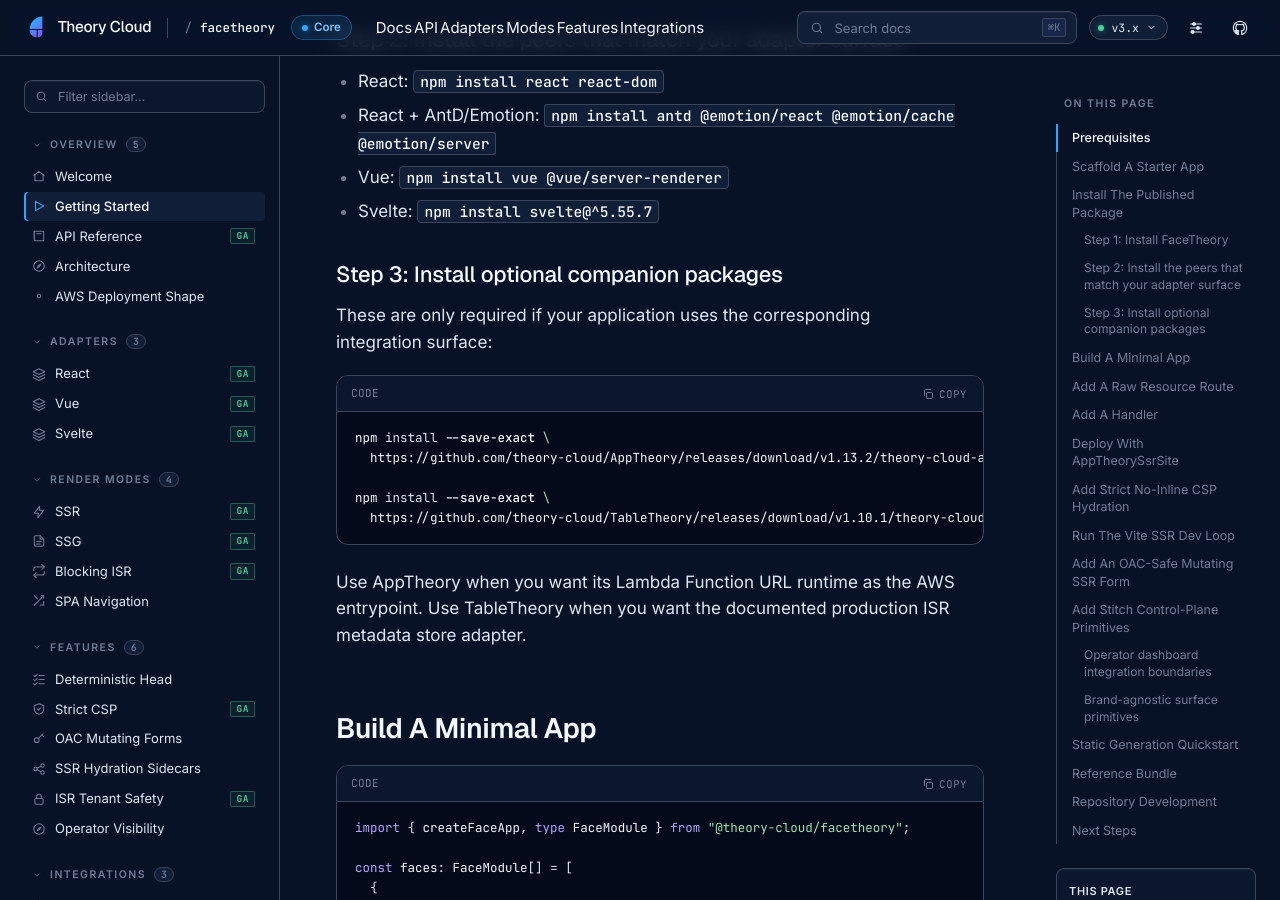
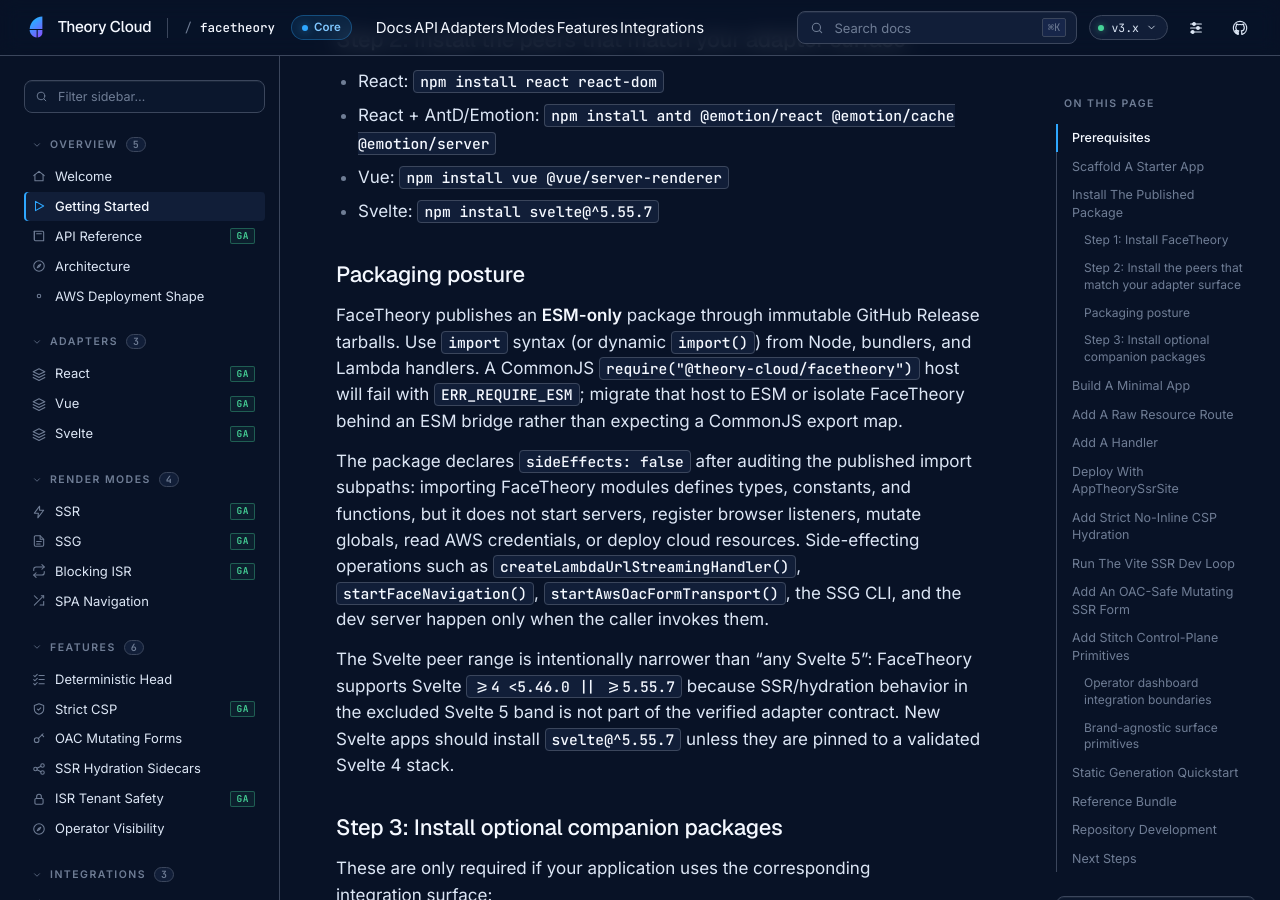
Before and after one commit to theory-cloud/FaceTheory, a Jekyll site: the page built from docs/getting-started.md, in a window 1280 px wide and 900 px high, scrolled down 1867 px. Built offline with Jekyll 4.4.1, drawn with Linux system fonts in a browser that asks for light colours.

Commit message:
fix(package): enable tree-shaking and document packaging posture
Closes THE-2502

```diff
--- a/docs/getting-started.md
+++ b/docs/getting-started.md
@@ -60,6 +60,14 @@ npm install --save-exact \
 - React + AntD/Emotion: `npm install antd @emotion/react @emotion/cache @emotion/server`
 - Vue: `npm install vue @vue/server-renderer`
 - Svelte: `npm install svelte@^5.55.7`
+
+### Packaging posture
+
+FaceTheory publishes an **ESM-only** package through immutable GitHub Release tarballs. Use `import` syntax (or dynamic `import()`) from Node, bundlers, and Lambda handlers. A CommonJS `require("@theory-cloud/facetheory")` host will fail with `ERR_REQUIRE_ESM`; migrate that host to ESM or isolate FaceTheory behind an ESM bridge rather than expecting a CommonJS export map.
+
+The package declares `sideEffects: false` after auditing the published import subpaths: importing FaceTheory modules defines types, constants, and functions, but it does not start servers, register browser listeners, mutate globals, read AWS credentials, or deploy cloud resources. Side-effecting operations such as `createLambdaUrlStreamingHandler()`, `startFaceNavigation()`, `startAwsOacFormTransport()`, the SSG CLI, and the dev server happen only when the caller invokes them.
+
+The Svelte peer range is intentionally narrower than “any Svelte 5”: FaceTheory supports Svelte `>=4 <5.46.0 || >=5.55.7` because SSR/hydration behavior in the excluded Svelte 5 band is not part of the verified adapter contract. New Svelte apps should install `svelte@^5.55.7` unless they are pinned to a validated Svelte 4 stack.
 
 ### Step 3: Install optional companion packages
 
--- a/ts/eslint.config.js
+++ b/ts/eslint.config.js
@@ -5,7 +5,7 @@ import tsPlugin from '@typescript-eslint/eslint-plugin';
 import globals from 'globals';
 
 export default defineConfig([
-  globalIgnores(['dist/**', 'examples/**/dist/**', 'examples/**/dist-static/**', 'node_modules/**']),
+  globalIgnores(['coverage/**', 'dist/**', 'examples/**/dist/**', 'examples/**/dist-static/**', 'node_modules/**']),
   {
     files: ['**/*.{js,cjs,mjs}'],
     ...js.configs.recommended,
--- a/ts/package.json
+++ b/ts/package.json
@@ -301,5 +301,6 @@
     "@theory-cloud/apptheory": {
       "@theory-cloud/tabletheory-ts": "https://github.com/theory-cloud/TableTheory/releases/download/v1.10.1/theory-cloud-tabletheory-ts-1.10.1.tgz"
     }
-  }
+  },
+  "sideEffects": false
 }
```
Also changed, not shown: README.md, ts/README.md.
